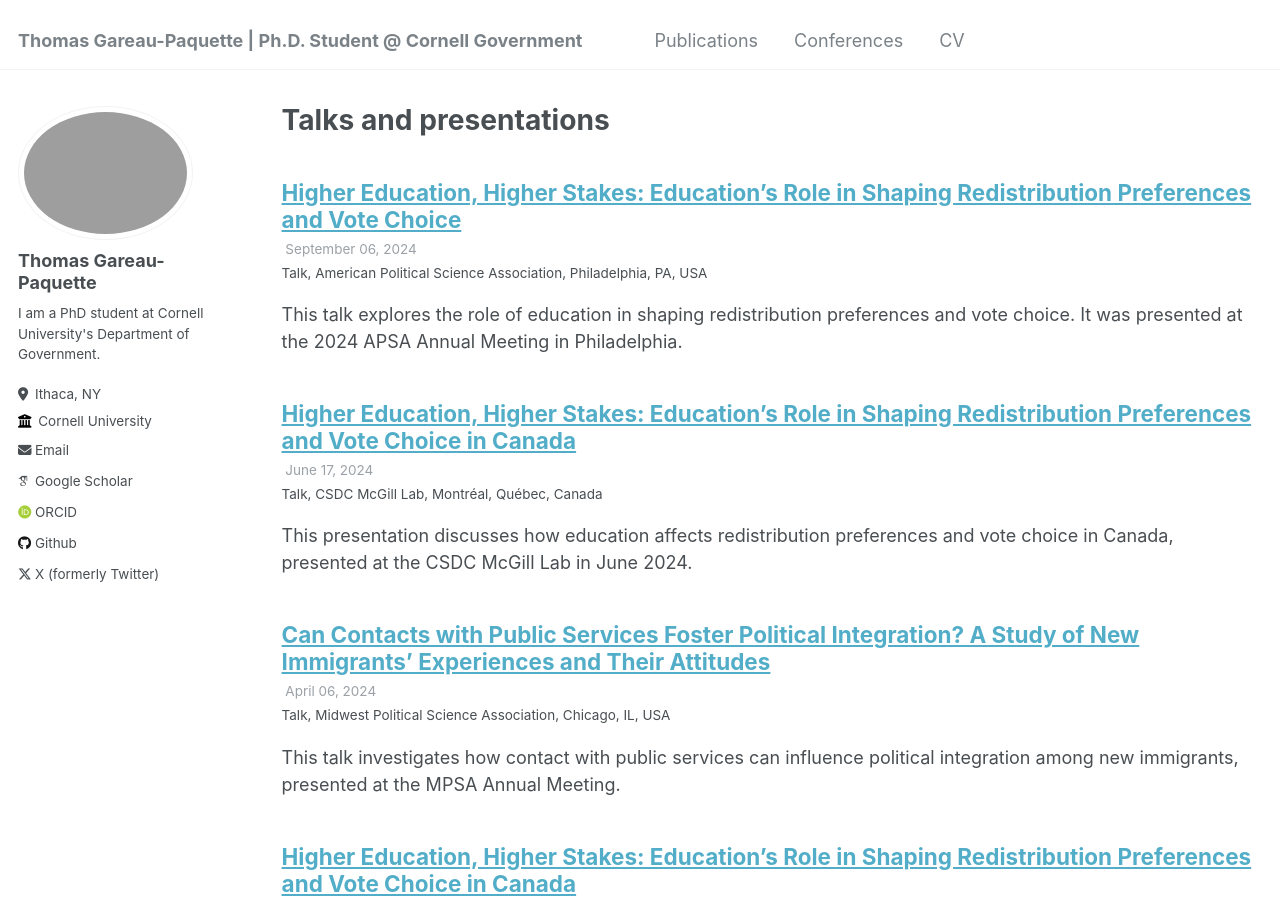
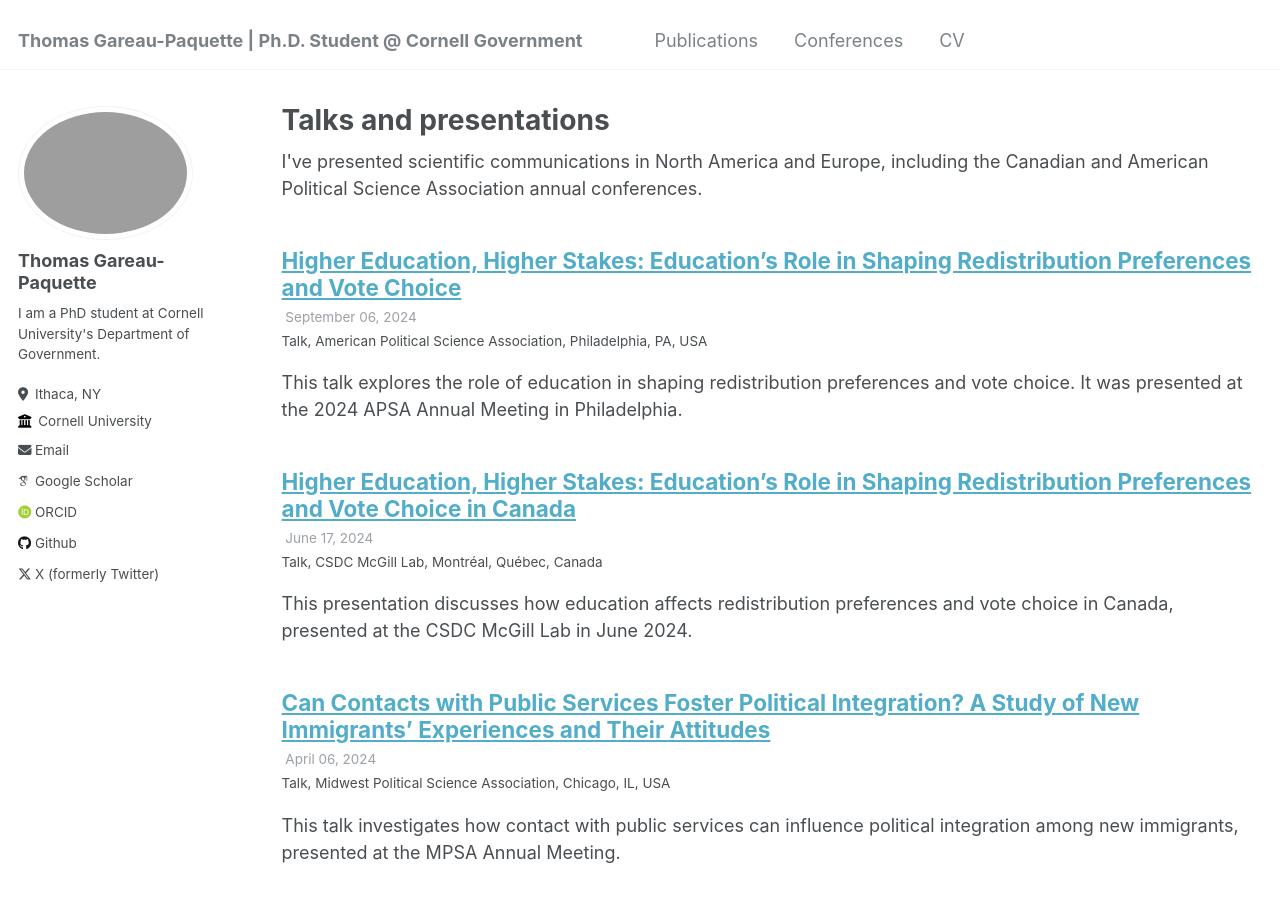
Before and after one commit to ThomasGareau/thomasgareau, a Jekyll site: the page built from _pages/talks.html, in a window 1280 px wide and 900 px high. Built offline with Jekyll 4.4.1, drawn with Linux system fonts in a browser that asks for light colours; some web fonts are replaced.

Commit message:
Update talks

```diff
--- a/_pages/talks.html
+++ b/_pages/talks.html
@@ -4,6 +4,8 @@ title: "Talks and presentations"
 permalink: /talks/
 author_profile: true
 ---
+
+I've presented scientific communications in North America and Europe, including the Canadian and American Political Science Association annual conferences.
 
 {% if site.talkmap_link == true %}
 
```
